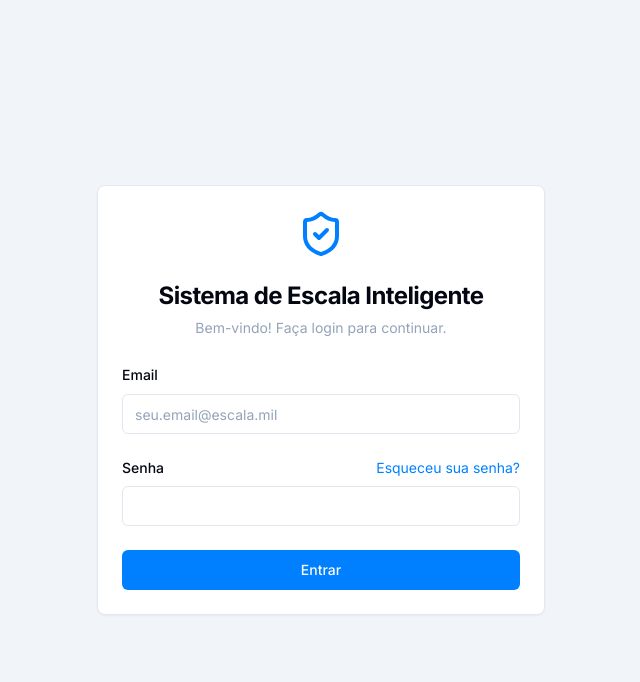
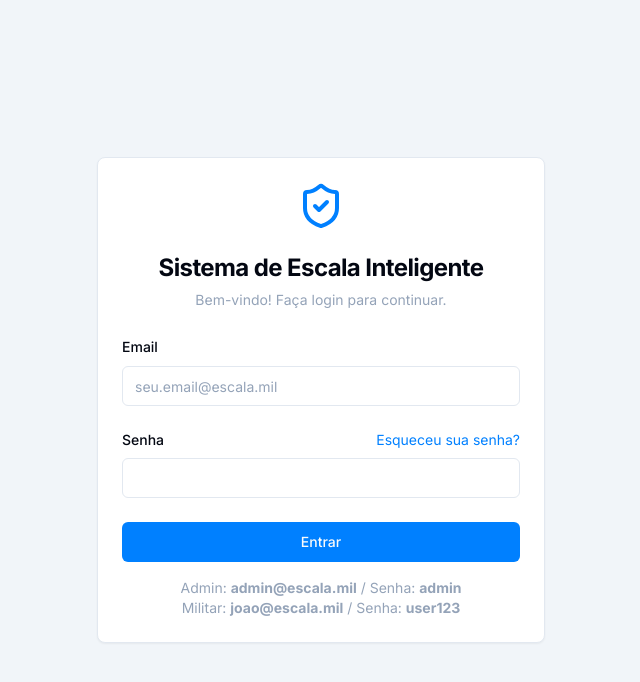
Before and after one commit to geisonhoehr-ai/sistema-de-escala-horus, a React (Vite) app: page /login in a window 1280 px wide. Shown: the top 682 px of the page, without its empty margins (319-959 px from the left). Built offline with nearby package versions, Linux system fonts and the light colour scheme.

Commit message:
feat: Add default admin credentials

```diff
--- a/src/lib/mock-data.ts
+++ b/src/lib/mock-data.ts
@@ -6,6 +6,7 @@ export const mockUsers: User[] = [
     id: 'user-1',
     name: 'Admin Sargento Silva',
     email: 'admin@escala.mil',
+    password: 'admin',
     role: 'Admin',
     avatarUrl: 'https://img.usecurling.com/ppl/medium?gender=male&seed=1',
     associatedScales: ['scale-1', 'scale-2'],
@@ -14,6 +15,7 @@ export const mockUsers: User[] = [
     id: 'user-2',
     name: 'Cabo João',
     email: 'joao@escala.mil',
+    password: 'user123',
     role: 'Militar',
     avatarUrl: 'https://img.usecurling.com/ppl/medium?gender=male&seed=2',
     associatedScales: ['scale-1'],
--- a/src/pages/Login.tsx
+++ b/src/pages/Login.tsx
@@ -47,7 +47,7 @@ export default function LoginPage() {
   const onSubmit = (data: LoginFormValues) => {
     setIsLoading(true)
     setTimeout(() => {
-      const success = login(data.email)
+      const success = login(data.email, data.password)
       if (success) {
         navigate('/')
       } else {
@@ -122,6 +122,16 @@ export default function LoginPage() {
               </Button>
             </form>
           </Form>
+          <div className="mt-4 text-center text-sm text-muted-foreground">
+            <p>
+              Admin: <strong>admin@escala.mil</strong> / Senha:{' '}
+              <strong>admin</strong>
+            </p>
+            <p>
+              Militar: <strong>joao@escala.mil</strong> / Senha:{' '}
+              <strong>user123</strong>
+            </p>
+          </div>
         </CardContent>
       </Card>
     </div>
--- a/src/stores/auth.store.ts
+++ b/src/stores/auth.store.ts
@@ -6,19 +6,22 @@ import { mockUsers } from '@/lib/mock-data'
 interface AuthState {
   user: User | null
   isAuthenticated: boolean
-  login: (email: string) => boolean
+  login: (email: string, password: string) => boolean
   logout: () => void
 }
 
 const useAuthStore = create<AuthState>((set) => ({
   user: storage.getItem<User>('user'),
   isAuthenticated: !!storage.getItem<User>('user'),
-  login: (email: string) => {
-    // In a real app, you'd verify password as well
-    const foundUser = mockUsers.find((u) => u.email === email)
+  login: (email: string, password: string) => {
+    const foundUser = mockUsers.find(
+      (u) => u.email === email && u.password === password,
+    )
     if (foundUser) {
-      storage.setItem('user', foundUser)
-      set({ user: foundUser, isAuthenticated: true })
+      const userToStore = { ...foundUser }
+      delete userToStore.password // Do not store password in local storage
+      storage.setItem('user', userToStore)
+      set({ user: userToStore, isAuthenticated: true })
       return true
     }
     return false
--- a/src/types/index.ts
+++ b/src/types/index.ts
@@ -4,6 +4,7 @@ export interface User {
   id: string
   name: string
   email: string
+  password?: string
   role: UserRole
   avatarUrl: string
   associatedScales: string[]
```
